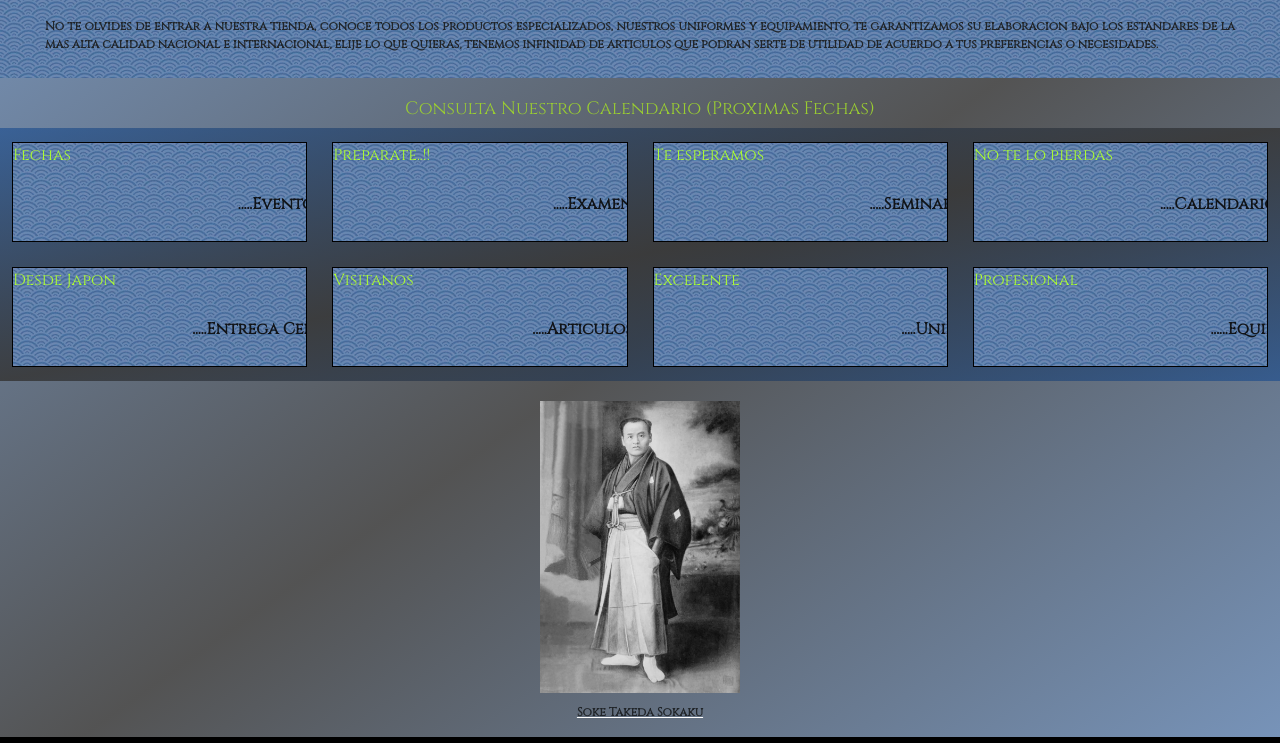
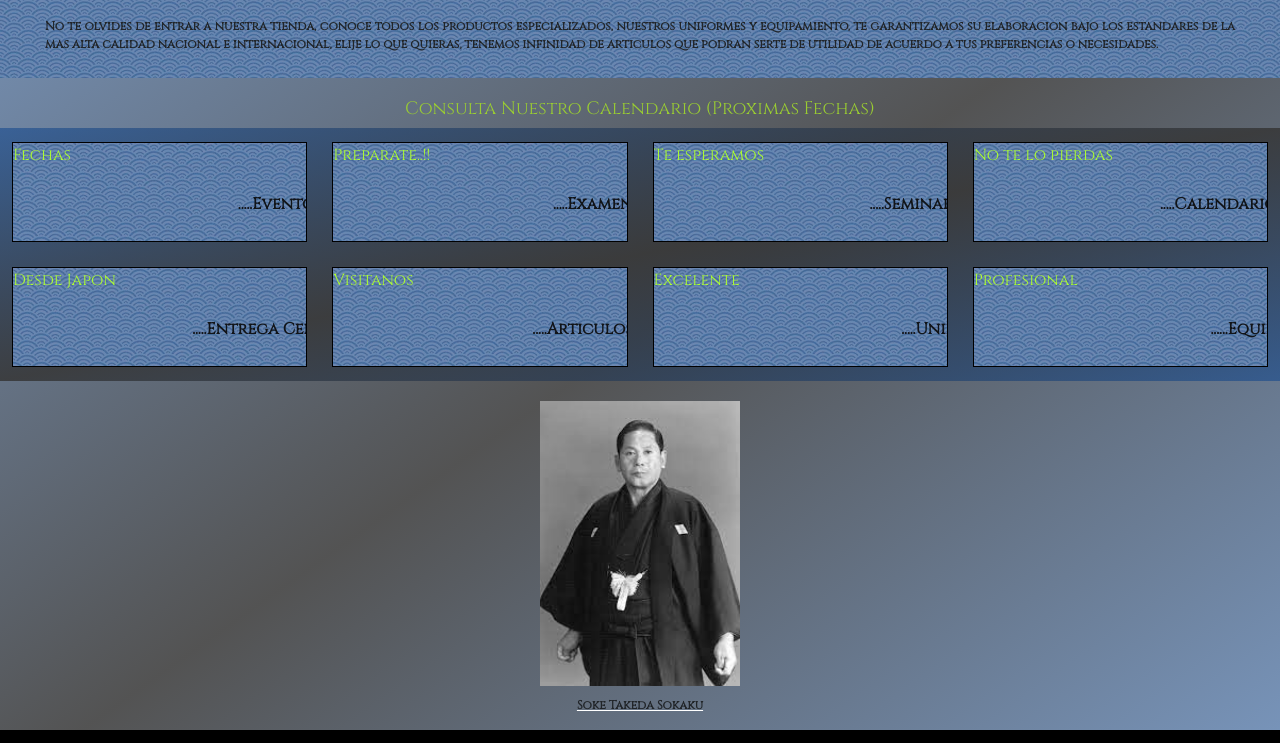
Before and after one commit to IvanGonzalezV/Final_DesWeb, a website: page html/eventos.html in a window 1280 px wide. Shown: the part 120-863 px from the top of the page. Drawn offline with nearby package versions, Linux system fonts and the light colour scheme.

Commit message:
fix_b :fire:

```diff
--- a/html/eventos.html
+++ b/html/eventos.html
@@ -79,7 +79,7 @@
 
       <section id="sokaku-senseih">
           <div class="sokaku-senseih">
-              <img src="../imagenes/Takeda_Sokaku_ok.jpg" alt="Soke Takeda">
+              <img src="../imagenes/Tokimune_Takeda.jpg" alt="Soke Takeda Tokimune">
               <p>Soke Takeda Sokaku</p>
           </div>
       </section>
```
